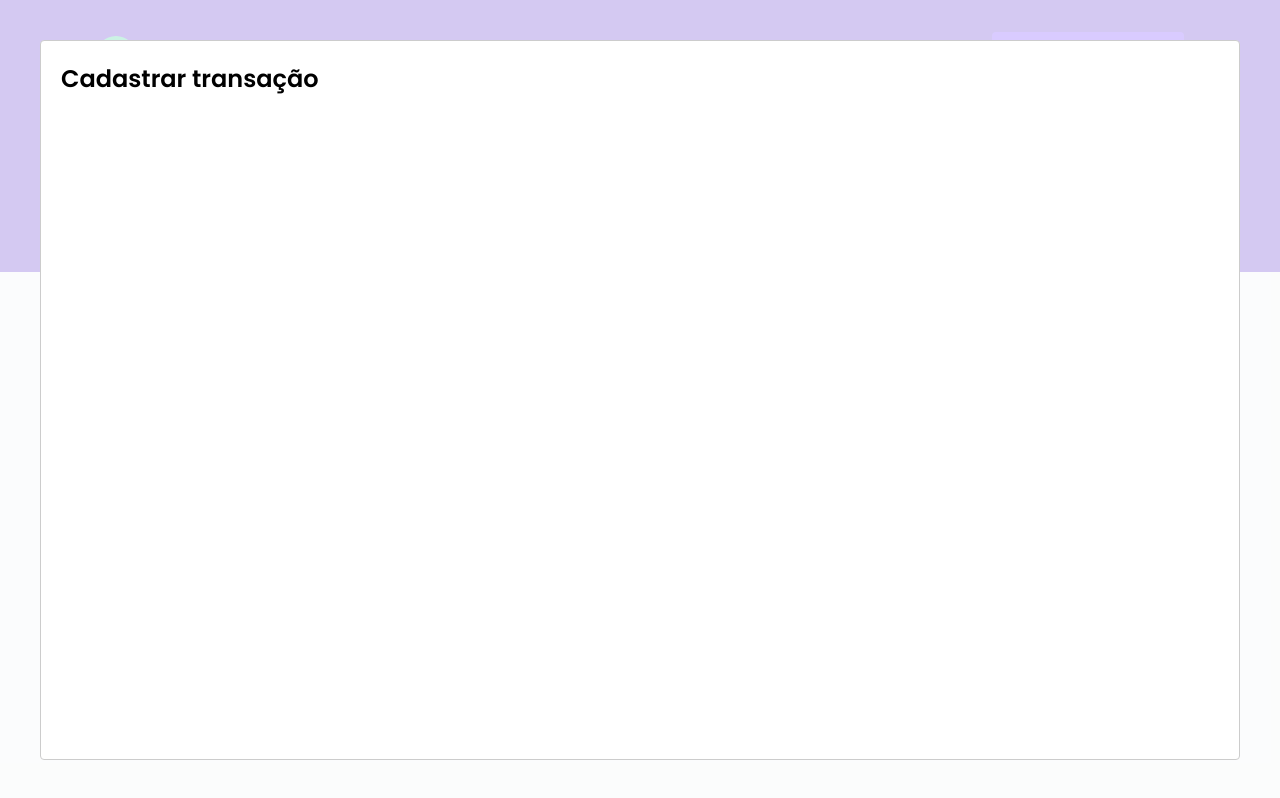
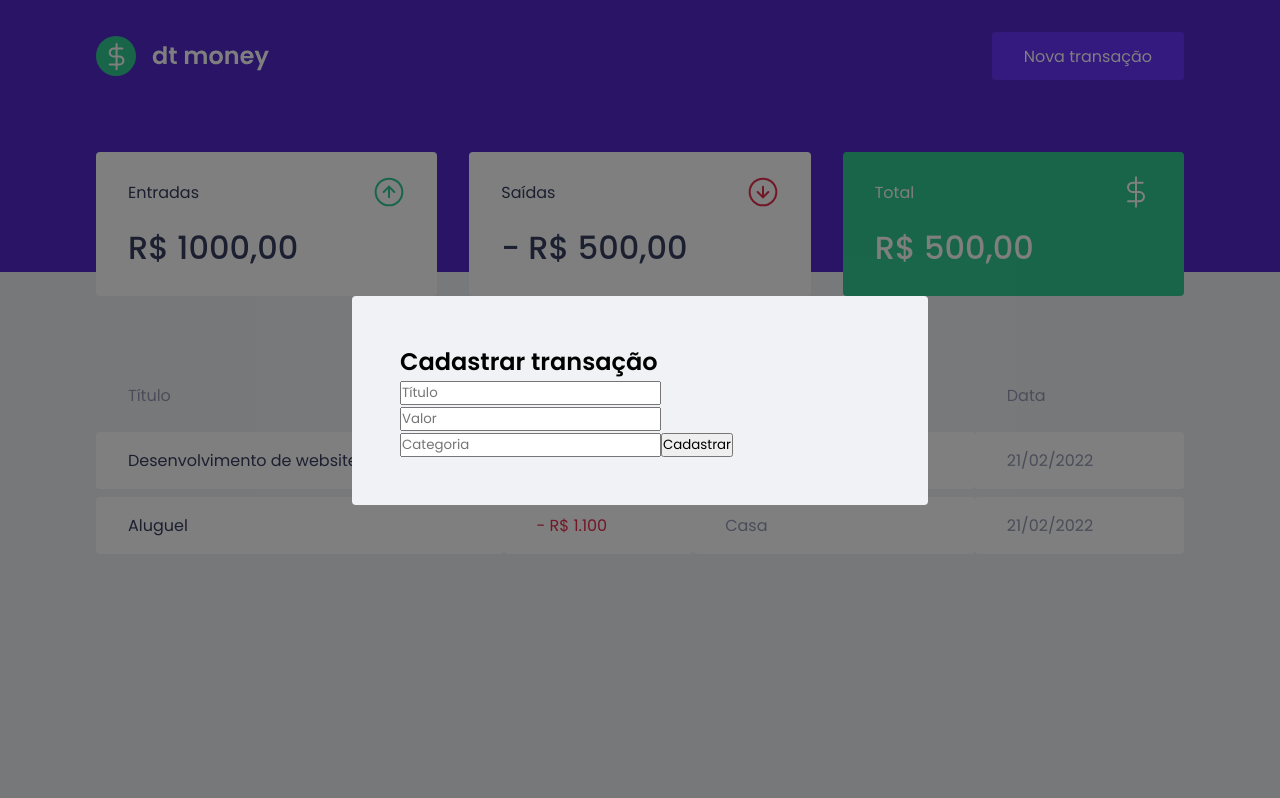
Before and after one commit to williamroger/dtmoney, a React (Create React App) app: page / in a window 1280 px wide. Both pictures are taken after a click on the button "Nova transação". Built offline with nearby package versions, Linux system fonts and the light colour scheme; no server answers; what miragejs would draw is missing.

Commit message:
adicionado estilização para o modal

```diff
--- a/src/components/NewTransactionModal/index.tsx
+++ b/src/components/NewTransactionModal/index.tsx
@@ -12,8 +12,29 @@
     <Modal
       isOpen={isOpen}
       onRequestClose={onRequestClose}
+      overlayClassName="react-modal-overlay"
+      className="react-modal-content"
     >
-      <h2>Cadastrar transação</h2>
+      <Container>
+        <h2>Cadastrar transação</h2>
+
+        <input
+          placeholder="Título"
+        />
+
+        <input
+          type="number"
+          placeholder="Valor"
+        />
+
+        <input
+          placeholder="Categoria"
+        />
+
+        <button type="submit">
+          Cadastrar
+        </button>
+      </Container>
     </Modal>
   );
 }
--- a/src/components/NewTransactionModal/styles.ts
+++ b/src/components/NewTransactionModal/styles.ts
@@ -1,3 +1,3 @@
 import styled from 'styled-components';
 
-export const Container = styled.div``;
+export const Container = styled.form``;
--- a/src/styles/global.ts
+++ b/src/styles/global.ts
@@ -54,4 +54,27 @@
     opacity: 0.6;
     cursor: not-allowed;
   }
+
+  .react-modal-overlay {
+    background: rgba(0, 0, 0, 0.5);
+
+    position: fixed;
+    top: 0;
+    right: 0;
+    bottom: 0;
+    left: 0;
+
+    display: flex;
+    align-items: center;
+    justify-content: center;
+  }
+
+  .react-modal-content {
+    width: 100%;
+    max-width: 576px;
+    background: var(--background);
+    padding: 3rem;
+    position: relative;
+    border-radius: 0.25rem;
+  }
 `;
```
